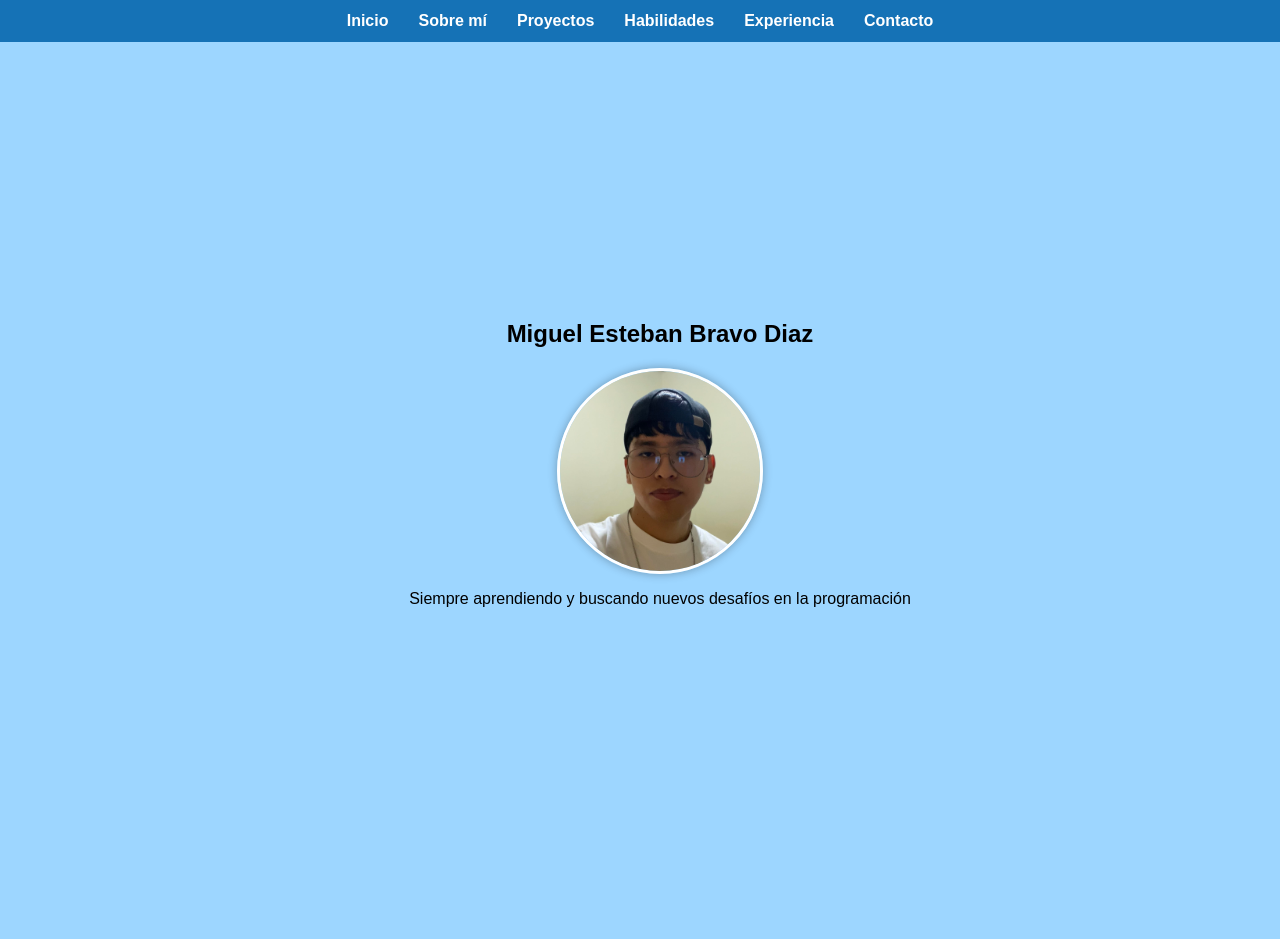
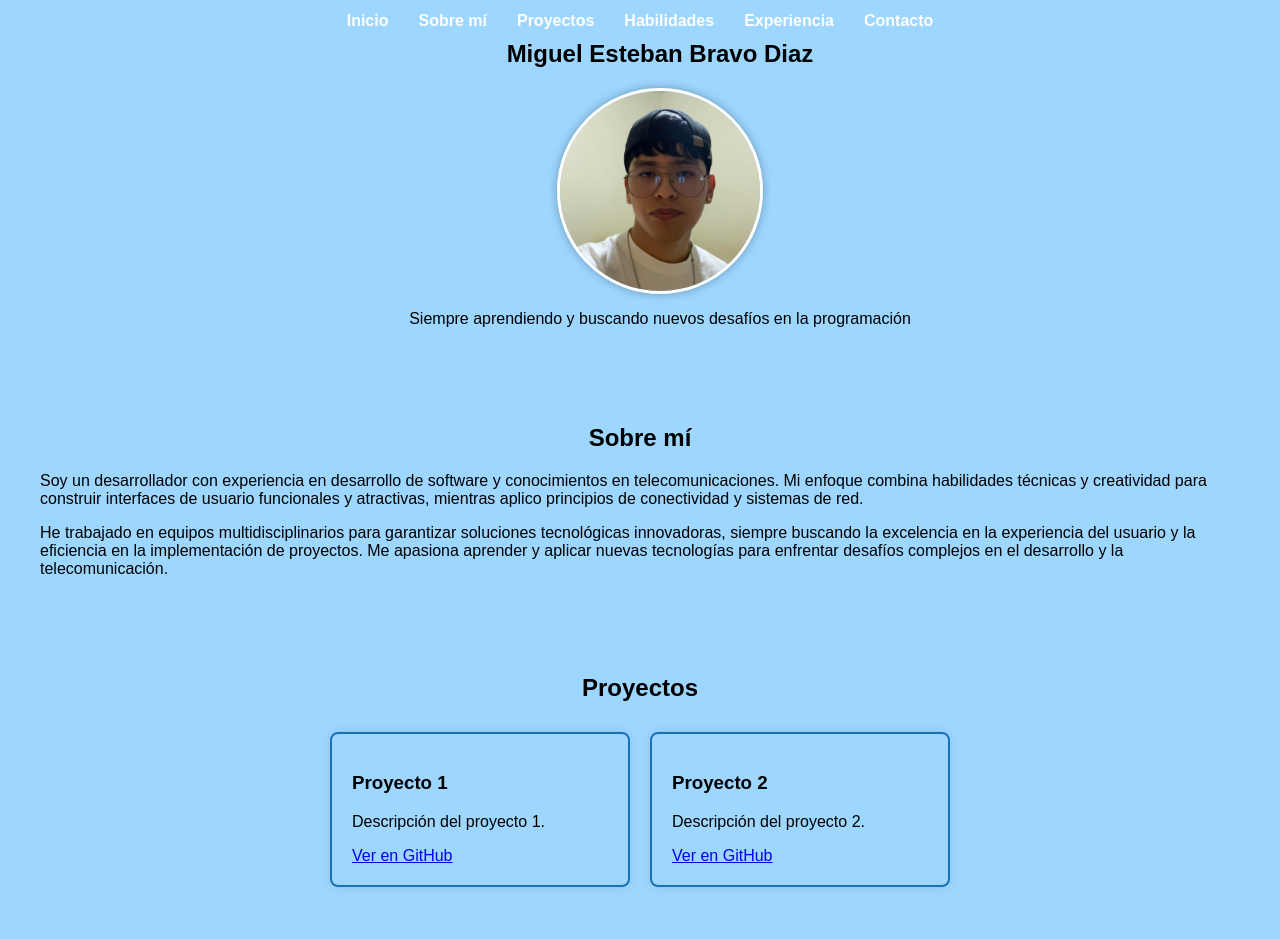
Before and after one commit to StebanSzs/portFolio, a plain HTML site: page index.html in a window 1280 px wide. Shown: the top 939 px of the page. Drawn offline with Linux system fonts and the light colour scheme.

Commit message:
css agregado en proyectos

```diff
--- a/css/style.css
+++ b/css/style.css
@@ -4,15 +4,15 @@ body {
   padding: 0;
   background-color: #5ebcff9a;
 }
-header {
-  width: 100vw;
-}
 
 nav {
-  background: #1572B6;
+  position: fixed;
+  top: 0;
+  background: transparent;
   padding: 12px 0;
-  width: 100vw;
+  width: 100%;
   box-sizing: border-box;
+  z-index: 1000;
 }
 nav ul {
   list-style: none;
@@ -33,8 +33,8 @@ nav a:hover {
   text-decoration: underline;
 }
 #home {
-  width: 100vw;
-  height: 100vh;
+  width: 100%;
+  height: 100%;
   display: flex;
   flex-direction: column;
   justify-content: center;
@@ -59,3 +59,30 @@ section {
   padding: 20px;
   margin: 20px;
 }
+#projects {
+  display: flex;
+  flex-direction: column;
+  align-items: center;
+}
+
+#projects h2 {
+  text-align: center;
+  margin-bottom: 30px;
+  width: 100%;
+}
+.projects-container {
+  display: flex;
+  flex-direction: row;
+  gap: 20px;
+  flex-wrap: wrap;
+  justify-content: center;
+}
+.project-item {
+  background: transparent;
+  padding: 20px 20px;
+  border: 2px solid #1572B6;
+  border-radius: 8px;
+  box-shadow: 0 0 10px rgba(0, 0, 0, 0.1);
+  box-sizing: border-box;
+  width: 300px;
+}
--- a/index.html
+++ b/index.html
@@ -102,19 +102,22 @@
 
       <section id="projects">
         <h2>Proyectos</h2>
-        <div>
+        <div class="projects-container">
+          <div class="project-item">
             <h3>Proyecto 1</h3>
             <p>Descripción del proyecto 1.</p>
             <a href="https://github.com/stebanszs" target="_blank"
               >Ver en GitHub</a
             >
           </div>
-        <div>
+
+          <div class="project-item">
             <h3>Proyecto 2</h3>
             <p>Descripción del proyecto 2.</p>
             <a href="https://github.com/stebanszs" target="_blank"
               >Ver en GitHub</a
             >
+          </div>
         </div>
       </section>
 
```
Lines whose indentation alone changed are shown as unchanged.
